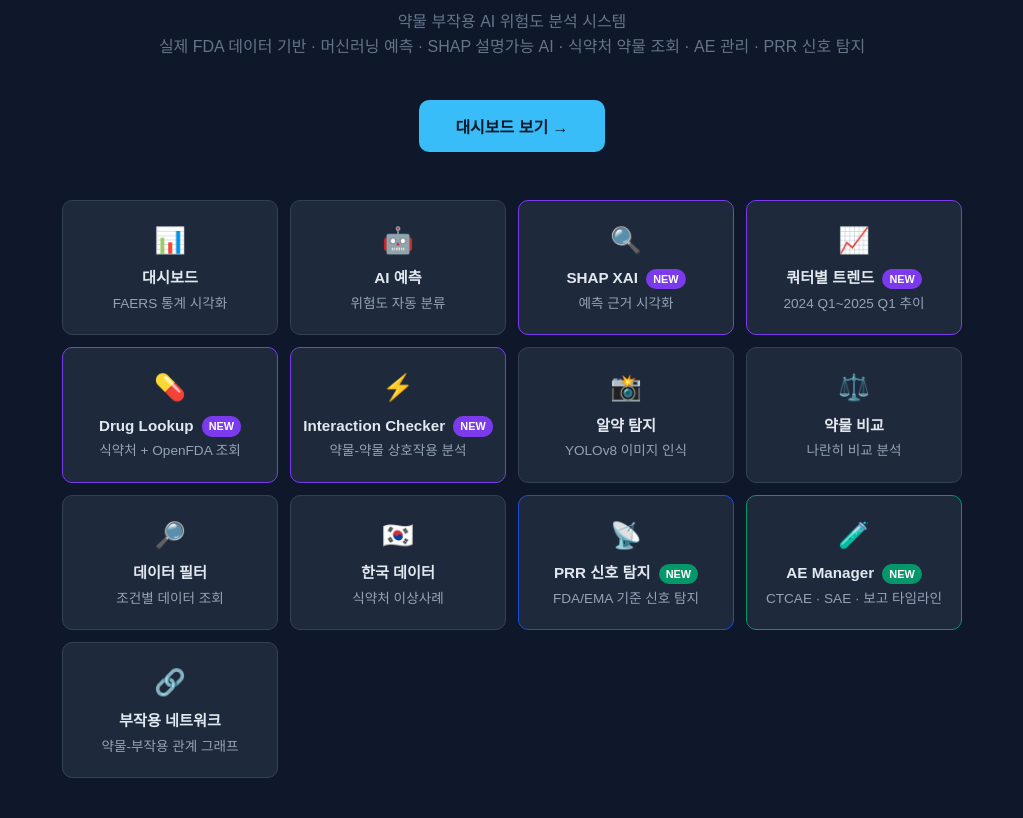
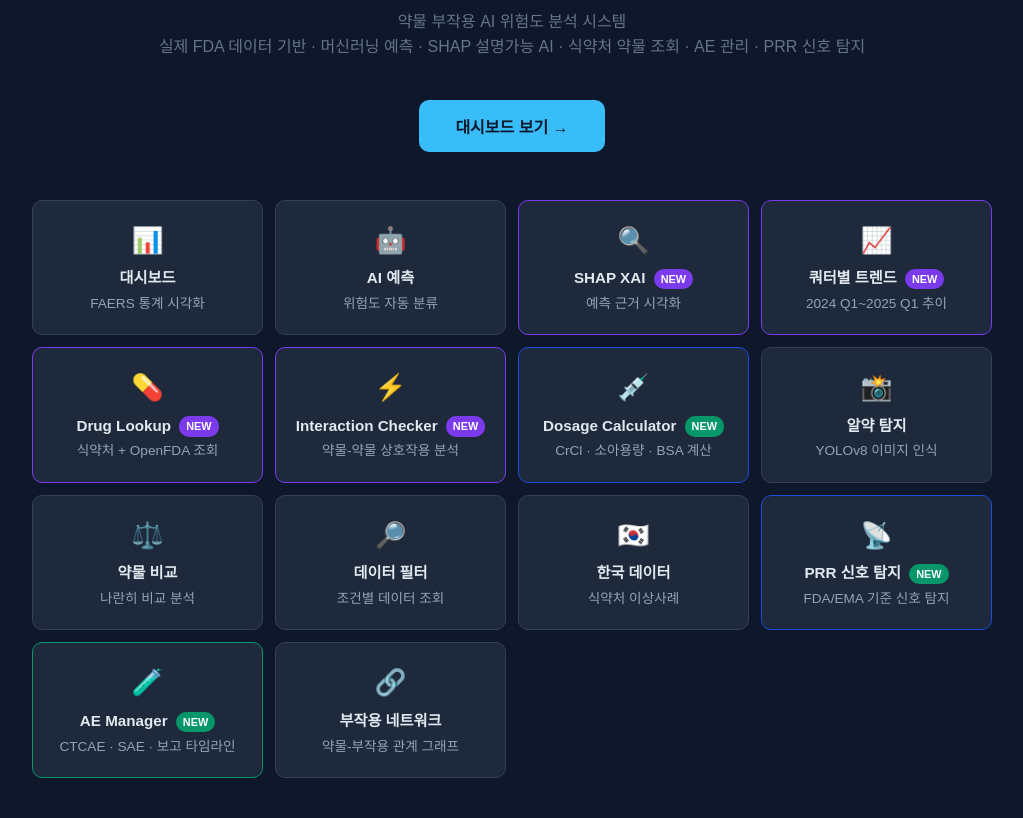
Before and after one commit to leesihwan21/pharma-risk-analyzer, a Python web app: template app/templates/index.html in a window 1280 px wide. Shown: the part 262-1080 px from the top of the page, without its empty margins (128-1151 px from the left). Run offline with Jinja, Linux system fonts and the light colour scheme; the template is opened without the code that fills it, so the values that code supplies are empty.

Commit message:
feat: add Dosage Calculator card to index

```diff
--- a/app/templates/index.html
+++ b/app/templates/index.html
@@ -21,7 +21,7 @@
         .lang-btn { background: #1e293b; border: 1px solid #334155; color: #e2e8f0; padding: 6px 12px; border-radius: 8px; cursor: pointer; font-size: 0.82rem; font-weight: bold; }
         .lang-btn:hover { border-color: #38bdf8; color: #38bdf8; }
         .main { flex: 1; display: flex; align-items: center; justify-content: center; padding: 40px 20px; }
-        .container { max-width: 900px; width: 100%; text-align: center; }
+        .container { max-width: 960px; width: 100%; text-align: center; }
         .badge { display: inline-block; background: #1e293b; border: 1px solid #334155; color: #94a3b8; font-size: 0.75rem; padding: 4px 12px; border-radius: 20px; margin-bottom: 20px; letter-spacing: 0.05em; }
         h1 { font-size: 2.8rem; color: #38bdf8; margin-bottom: 12px; line-height: 1.2; }
         .subtitle { color: #64748b; font-size: 1rem; margin-bottom: 40px; line-height: 1.6; }
@@ -95,6 +95,11 @@
                     <strong>Interaction Checker <span class="new-badge purple">NEW</span></strong>
                     <span data-ko="약물-약물 상호작용 분석" data-en="Drug-Drug Interaction Analysis">약물-약물 상호작용 분석</span>
                 </a>
+                <a href="/dosage" class="feature-card highlight-blue">
+                    <span class="icon">💉</span>
+                    <strong>Dosage Calculator <span class="new-badge">NEW</span></strong>
+                    <span data-ko="CrCl · 소아용량 · BSA 계산" data-en="CrCl · Pediatric · BSA Calculator">CrCl · 소아용량 · BSA 계산</span>
+                </a>
                 <a href="/webcam" class="feature-card">
                     <span class="icon">📸</span>
                     <strong data-ko="알약 탐지" data-en="Pill Detection">알약 탐지</strong>
```
